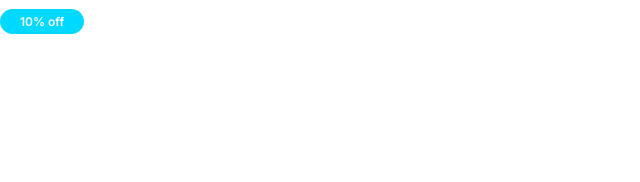
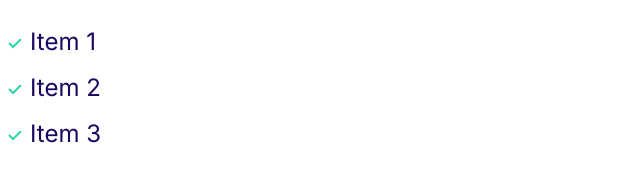
Before and after one commit to Klemen03/My-First-Website, a plain HTML site: page index.html in a window 1280 px wide. Shown: the whole page, without its empty margins (0-640 px from the left). Drawn offline with Linux system fonts and the light colour scheme.

Commit message:
Build lists components.

```diff
--- a/css/styles.css
+++ b/css/styles.css
@@ -116,3 +116,31 @@ a {
     font-size: 1.2rem;
   }
 }
+
+/* Lists */
+.list {
+  list-style: none;
+  padding-left: 0;
+  color: var(--color-headings);
+}
+
+.list--inline .list__item {
+  display: inline-block;
+  margin-right: 2rem;
+}
+
+.list--tick {
+  list-style-image: url(../images/tick.svg);
+  padding-left: 3rem;
+}
+
+.list--tick .list__item {
+  padding-left: 0.5rem;
+  margin-bottom: 1rem;
+}
+
+@media screen and (min-width: 1024px) {
+  .list--tick .list__item {
+    padding-left: 0;
+  }
+}
--- a/index.html
+++ b/index.html
@@ -14,6 +14,10 @@
     <link rel="stylesheet" href="./css/styles.css" />
   </head>
   <body>
-    <span class="badge badge--secondary badge--small">10% off</span>
+    <ul class="list list--tick">
+      <li class="list__item">Item 1</li>
+      <li class="list__item">Item 2</li>
+      <li class="list__item">Item 3</li>
+    </ul>
   </body>
 </html>
```
Also changed, not shown: components/lists.html (added, +5 -0 lines), images/tick.svg (added), 1 other file.
